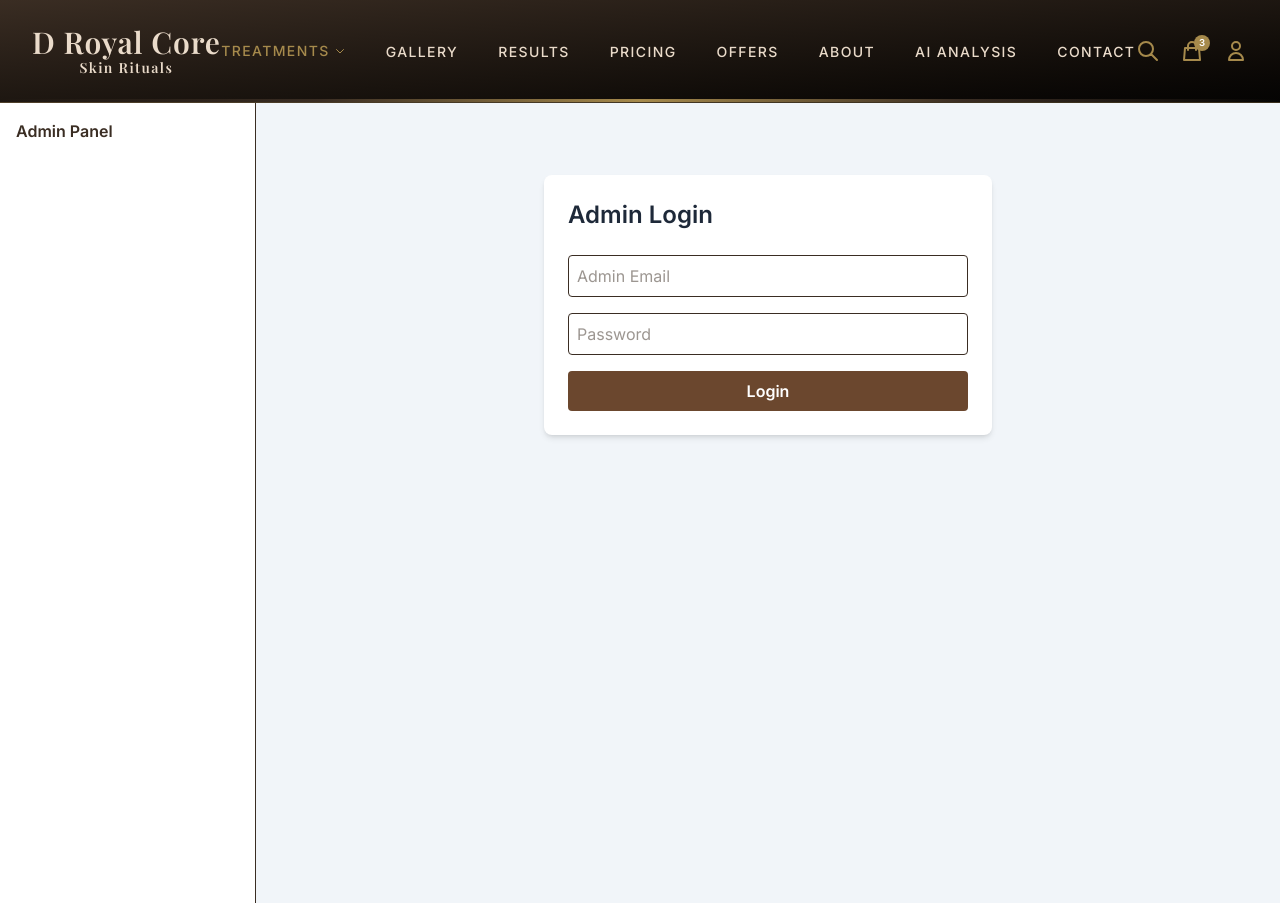
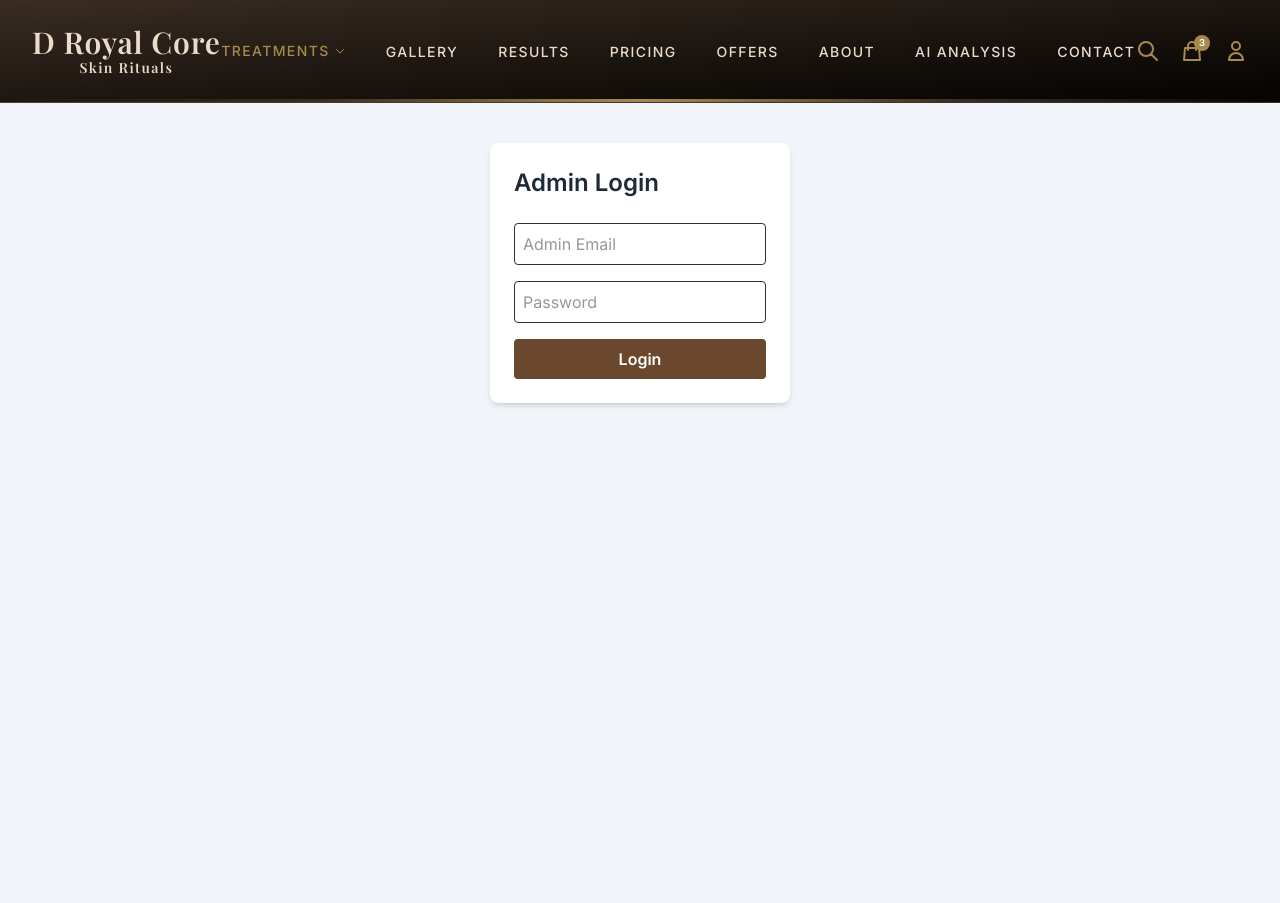
Before and after one commit to prerna701/deroyalkore, a React (Vite) app in the folder krish_ui/: page /admin in a window 1280 px wide. Built offline with nearby package versions, Linux system fonts and the light colour scheme; a web font is replaced by a local one.

Commit message:
add:sticky and fixnesss

```diff
--- a/krish_ui/src/layouts/AdminLayout.tsx
+++ b/krish_ui/src/layouts/AdminLayout.tsx
@@ -3,14 +3,8 @@ import { Outlet } from 'react-router-dom';
 
 const AdminLayout: React.FC = () => {
     return (
-        <div className="min-h-screen bg-slate-100 flex">
-            <aside className="w-64 bg-white border-r">
-                {/* Sidebar content */}
-                <div className="p-4 font-bold">Admin Panel</div>
-            </aside>
-            <main className="flex-1 p-8">
-                <Outlet />
-            </main>
+        <div className="min-h-screen bg-slate-100 flex flex-col">
+            <Outlet />
         </div>
     );
 };
--- a/krish_ui/src/pages/AdminDashboard.tsx
+++ b/krish_ui/src/pages/AdminDashboard.tsx
@@ -198,7 +198,7 @@ const AdminDashboard: React.FC = () => {
     return (
         <div className="flex min-h-[calc(100vh-90px)] bg-gray-50">
             {/* Sidebar */}
-            <div className="w-64 bg-[#2b2520] text-white flex flex-col">
+            <div className="w-64 bg-[#2b2520] text-white flex flex-col sticky top-[90px] h-[calc(100vh-90px)] shrink-0">
                 <div className="p-6 text-xl font-bold border-b border-gray-700">
                     Admin Panel
                 </div>
```
